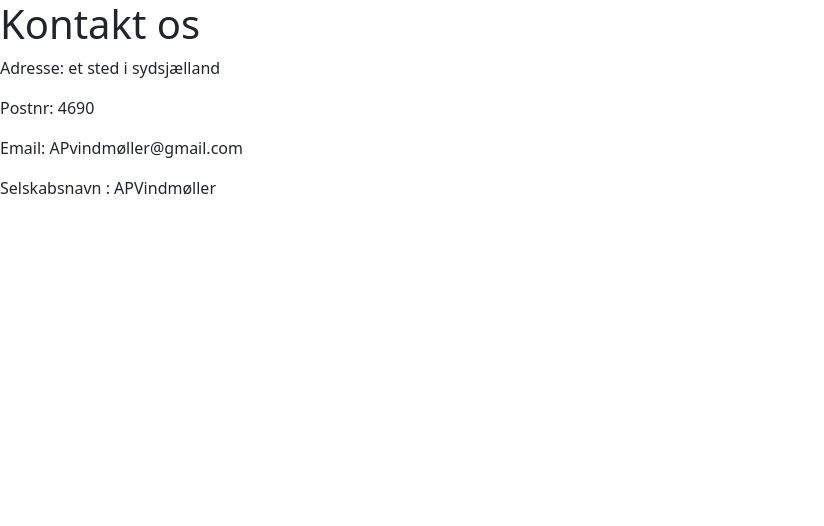
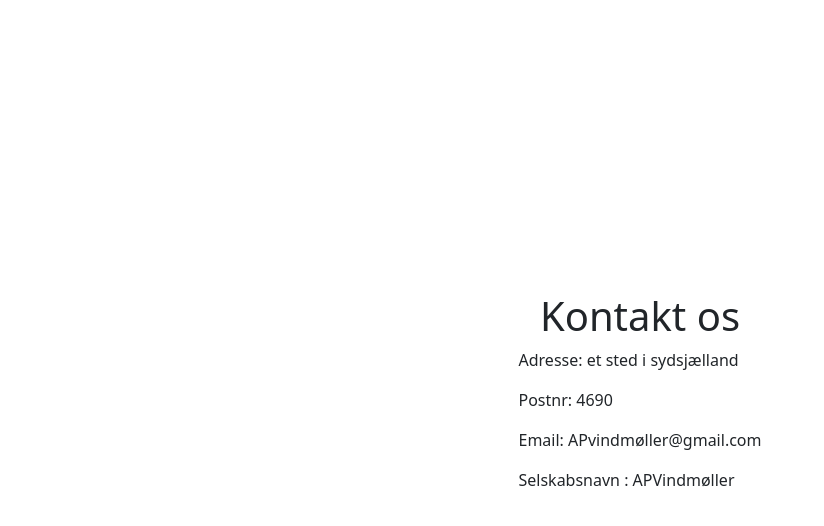
Before and after one commit to MBRzealand/eksamen, a plain HTML site: page Client/contactPage.html in a window 1280 px wide. Shown: the whole page, without its empty margins (0-824 px from the left). Drawn offline with nearby package versions, Linux system fonts and the light colour scheme.

Commit message:
fixed Copy/paste error from duplicating other route document

```diff
--- a/Client/contactPage.html
+++ b/Client/contactPage.html
@@ -4,6 +4,7 @@
     <meta charset="UTF-8">
     <title>Contact Us</title>
     <link rel="stylesheet" href="https://cdn.jsdelivr.net/npm/bootstrap@5.1.3/dist/css/bootstrap.min.css">
+    <link rel="stylesheet" href="contactPageStyle.css">
 </head>
 <body>
 <div id="pageContainer">
@@ -12,7 +13,7 @@
     <div id="contactInformation">
         <p>Adresse: et sted i sydsjælland</p>
         <p>Postnr: 4690</p>
-        <p>Email: APvindmøller@gmail.com</p>
+        <p>Email: <a>APvindmøller@gmail.com</a></p>
         <p>Selskabsnavn : APVindmøller</p>
     </div>
 
```
